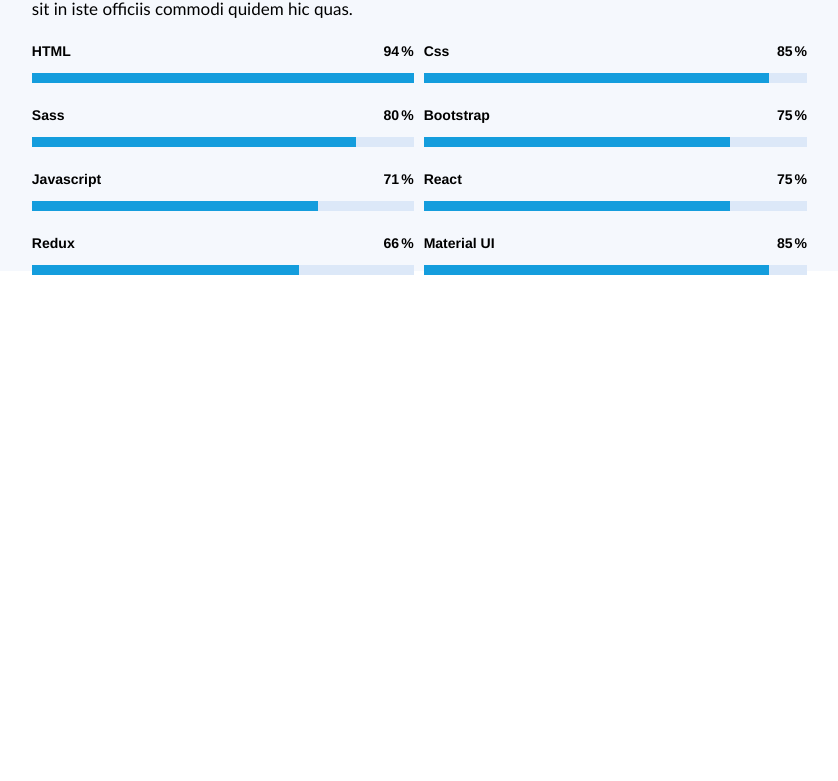
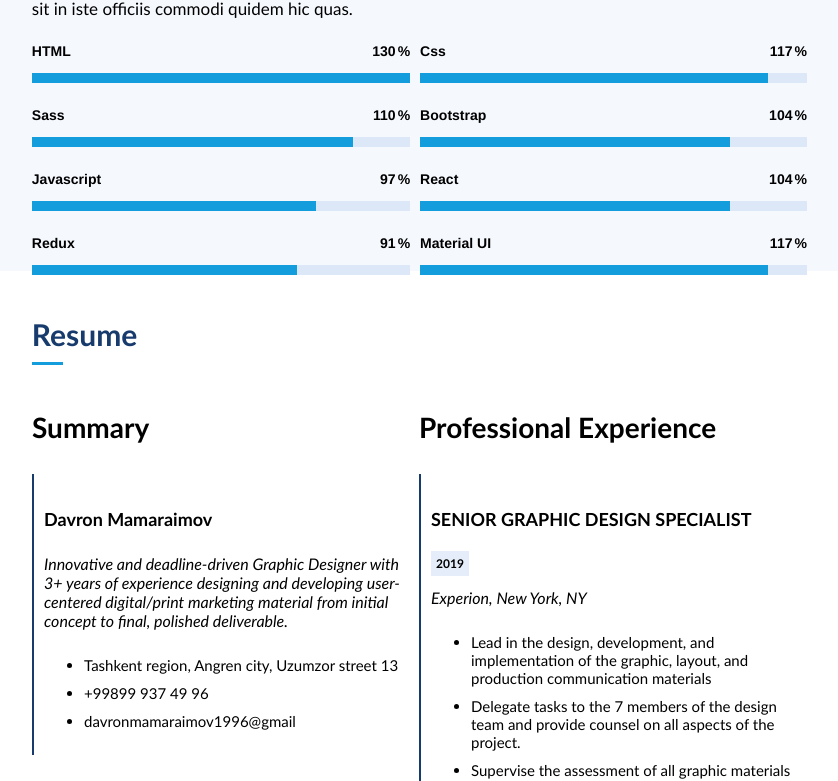
Before and after one commit to MamaraimovDavron/react-animation, a React (Create React App) app: page / in a window 1280 px wide. Shown: the part 1993-2774 px from the top of the page, without its empty margins (323-1161 px from the left). Before the commit the page ends 2268 px from the top, so only its background shows below. Built offline with nearby package versions, Linux system fonts and the light colour scheme.

Commit message:
resume has been finished

```diff
--- /dev/null
+++ b/src/components/Right/Resume.js
@@ -0,0 +1,186 @@
+import React from "react";
+import styled from "styled-components";
+import { Flip } from "react-awesome-reveal";
+
+const Container = styled.div`
+  display: flex;
+  height: 110vh;
+  flex-direction: column;
+  padding: 20px 150px;
+  gap: 20px;
+
+  div {
+    h2 {
+      font-size: 30px;
+      width: 4%;
+      font-family: "Gill Sans", "Gill Sans MT", Calibri, "Trebuchet MS",
+        sans-serif;
+      color: #173b6c;
+      border-bottom: 3px solid #149ddd;
+      padding-bottom: 10px;
+    }
+  }
+
+  .grid {
+    display: grid;
+    grid-template-columns: 50% 50%;
+    /* border: 1px solid red; */
+    height: 100%;
+    .item {
+      display: flex;
+      flex-direction: column;
+      gap: 30px;
+
+      h3 {
+        font-family: "Trebuchet MS", "Lucida Sans Unicode", "Lucida Grande",
+          "Lucida Sans", Arial, sans-serif;
+        font-size: 28px;
+        margin: 0;
+      }
+      .box {
+        border-left: 2px solid #173b6c;
+        padding: 10px;
+
+        span {
+          background-color: #e4edf9;
+          padding: 5px;
+          font-family: "Trebuchet MS", "Lucida Sans Unicode", "Lucida Grande",
+            "Lucida Sans", Arial, sans-serif;
+          font-size: 12px;
+          font-weight: 600;
+        }
+        h4 {
+          font-family: "Trebuchet MS", "Lucida Sans Unicode", "Lucida Grande",
+            "Lucida Sans", Arial, sans-serif;
+          font-size: 18px;
+        }
+
+        p {
+          font-family: "Trebuchet MS", "Lucida Sans Unicode", "Lucida Grande",
+            "Lucida Sans", Arial, sans-serif;
+          font-style: italic;
+        }
+
+        ul {
+          font-family: "Trebuchet MS", "Lucida Sans Unicode", "Lucida Grande",
+            "Lucida Sans", Arial, sans-serif;
+          font-size: 15px;
+          li {
+            padding-top: 10px;
+          }
+        }
+      }
+    }
+  }
+`;
+
+const Resume = () => {
+  return (
+    <Container>
+      <div>
+        <h2>Resume</h2>
+      </div>
+      <div className="grid">
+        <Flip>
+          <div className="item">
+            <h3>Summary</h3>
+            <div className="box">
+              <h4>Davron Mamaraimov</h4>
+              <p>
+                Innovative and deadline-driven Graphic Designer with 3+ years of
+                experience designing and developing user-centered digital/print
+                marketing material from initial concept to final, polished
+                deliverable.
+              </p>
+              <ul>
+                <li>Tashkent region, Angren city, Uzumzor street 13</li>
+                <li>+99899 937 49 96</li>
+                <li>davronmamaraimov1996@gmail</li>
+              </ul>
+            </div>
+            <h3>Education</h3>
+
+            <div className="box">
+              <h4>MASTER OF FINE ARTS & GRAPHIC DESIGN</h4>
+              <span>2015 - 2016</span>
+              <p>Rochester Institute of Technology, Rochester, NY</p>
+              <p>
+                Qui deserunt veniam. Et sed aliquam labore tempore sed quisquam
+                iusto autem sit. Ea vero voluptatum qui ut dignissimos deleniti
+                nerada porti sand markend
+              </p>
+            </div>
+
+            <div className="box">
+              <h4>BACHELOR OF FINE ARTS & GRAPHIC DESIGN</h4>
+              <span>2010 - 2014</span>
+              <p>Rochester Institute of Technology, Rochester, NY</p>
+              <p>
+                Quia nobis sequi est occaecati aut. Repudiandae et iusto quae
+                reiciendis et quis Eius vel ratione eius unde vitae rerum
+                voluptates asperiores voluptatem Earum molestiae consequatur
+                neque etlon sader mart dila
+              </p>
+            </div>
+          </div>
+        </Flip>
+
+        <Flip>
+          <div className="item">
+            <h3>Professional Experience</h3>
+            <div className="box">
+              <h4>SENIOR GRAPHIC DESIGN SPECIALIST</h4>
+              <span>2019</span>
+              <p>Experion, New York, NY</p>
+              <ul>
+                <li>
+                  Lead in the design, development, and implementation of the
+                  graphic, layout, and production communication materials
+                </li>
+                <li>
+                  Delegate tasks to the 7 members of the design team and provide
+                  counsel on all aspects of the project.
+                </li>
+                <li>
+                  Supervise the assessment of all graphic materials in order to
+                  ensure quality and accuracy of the design
+                </li>
+                <li>
+                  Oversee the efficient use of production project budgets
+                  ranging from $2,000 - $25,000
+                </li>
+              </ul>
+            </div>
+
+            <h3>Education</h3>
+            <div className="box">
+              <h4>GRAPHIC DESIGN SPECIALIST</h4>
+              <span>2017-2018</span>
+              <p>Stepping Stone Advertising, New York, NY</p>
+              <ul>
+                <li>
+                  Developed numerous marketing programs (logos,
+                  brochures,infographics, presentations, and advertisements).
+                </li>
+                <li>
+                  Managed up to 5 projects or tasks at a given time while under
+                  pressure
+                </li>
+                <li>
+                  Recommended and consulted with clients on the most appropriate
+                  graphic design
+                </li>
+                <li>
+                  Created 4+ design presentations and proposals a month for
+                  clients and account managers
+                </li>
+              </ul>
+            </div>
+          </div>
+        </Flip>
+      </div>
+    </Container>
+  );
+};
+
+export default Resume;
--- a/src/components/Right/Skill.js
+++ b/src/components/Right/Skill.js
@@ -64,7 +64,7 @@
   const { number } = useSpring({
     from: { number: 0 },
     number: n,
-    delay: 500,
+    delay: 4000,
     config: { mass: 10, tension: 20, friction: 10 },
   });
 
@@ -82,20 +82,20 @@
   { programming: "Material UI", percent: <Number n={90} />, number: 90 },
 ];
 
-console.log(data[1].percent.props);
-
 const Skill = () => {
   return (
     <Container>
       <div>
         <h2>Skills</h2>
       </div>
+
       <p>
         Magnam dolores commodi suscipit. Necessitatibus eius consequatur ex
         aliquid fuga eum quidem. Sit sint consectetur velit. Quisquam quos
         quisquam cupiditate. Et nemo qui impedit suscipit alias ea. Quia fugiat
         sit in iste officiis commodi quidem hic quas.
       </p>
+
       <div className="grid">
         {data.map((item) => {
           return (
--- a/src/components/Right/index.js
+++ b/src/components/Right/index.js
@@ -4,6 +4,7 @@
 import About from "./About";
 import Fact from "./Fact";
 import Skill from "./Skill";
+import Resume from "./Resume";
 
 const Container = styled.div`
   width: 84%;
@@ -68,6 +69,7 @@
       <About />
       <Fact />
       <Skill />
+      <Resume />
     </Container>
   );
 };
```
